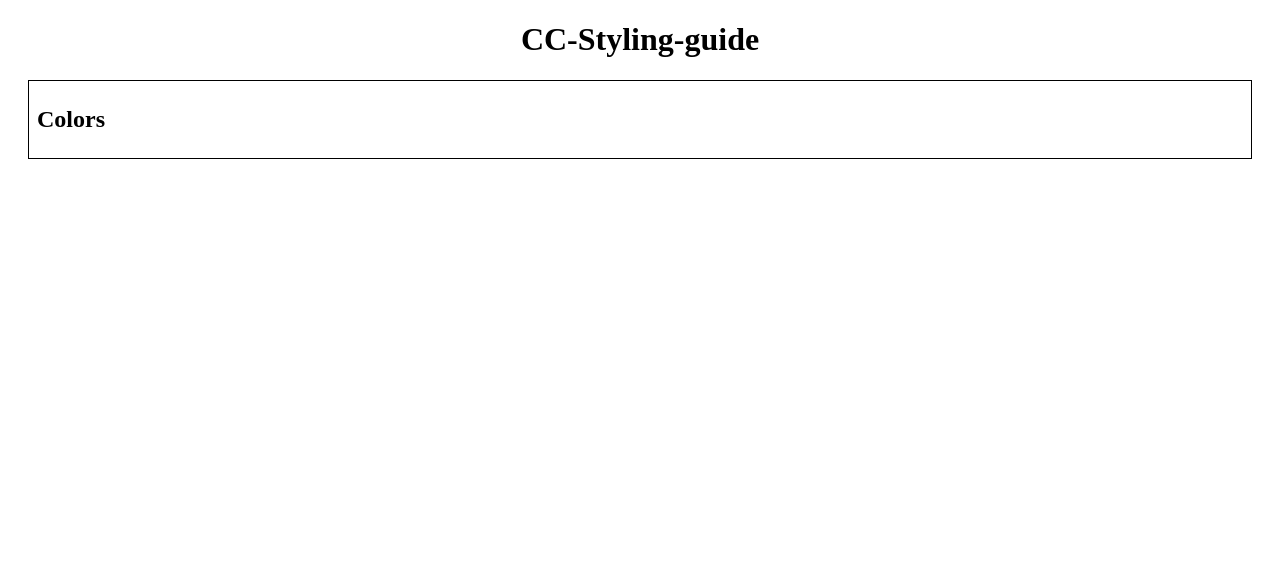
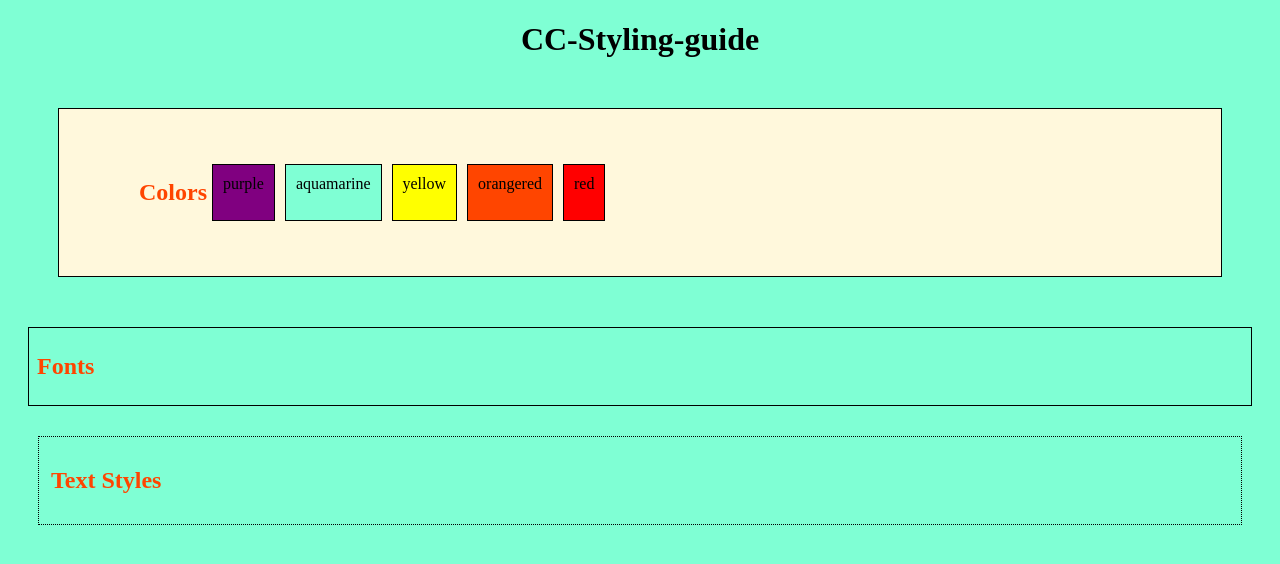
Before and after one commit to Oooorik/CC-Styling-guide, a plain HTML site: page index.html in a window 1280 px wide. Drawn offline with Linux system fonts and the light colour scheme.

Commit message:
new dev boxes

```diff
--- a/index.html
+++ b/index.html
@@ -11,7 +11,17 @@
     <h1>CC-Styling-guide</h1>
     <div class="container">
         <h2>Colors</h2>
+        <div class="purple">purple</div>
+        <div class="aquamarine">aquamarine</div>
+        <div class="yellow">yellow</div>
+        <div class="orangered">orangered</div>
+        <div class="red">red</div>
     </div>
-
+    <div class="fonts">
+        <h2>Fonts</h2>
+    </div>
+    <div class="text">
+        <h2>Text Styles</h2>
+    </div>
 </body>
 </html>
--- a/styles.css
+++ b/styles.css
@@ -1,9 +1,64 @@
 .container {
     display: flex;
     border: 1px black solid;
-    padding: 5px 8px;
-    margin: 20px;
+    padding: 50px 80px;
+    margin: 50px;
+    background-color: cornsilk;
 }
 h1 {
     text-align: center;
 }
+h2 {
+    color: orangered
+}
+body {
+    background-color: aquamarine;
+}
+.fonts {
+   display: flex;
+   border: 1px black solid;
+   padding: 5px 8px;
+   margin: 20px;
+}
+.text {
+    display: flex;
+    border: 1px black dotted;
+    padding: 10px 12px;
+    margin: 30px;
+}
+.purple {
+    display: flex;
+    border: 1px black solid;
+    background-color: purple;
+    padding: 10px 10px;
+    margin: 5px;
+
+}
+.aquamarine {
+    display: flax;
+    border: 1px black solid;
+    background-color: aquamarine;
+    padding: 10px 10px;
+    margin: 5px;
+}
+.yellow {
+    display: flex;
+    border: 1px black solid;
+    background-color: yellow;
+    padding: 10px 10px;
+    margin: 5px;
+}
+.orangered {
+    display: flex;
+    border: 1px black solid;
+    background-color: orangered;
+    padding: 10px 10px;
+    margin: 5px;
+}
+.red {
+    display: flex;
+    border: 1px black solid;
+    background-color: red;
+    padding: 10px 10px;
+    margin: 5px;
+}
```
